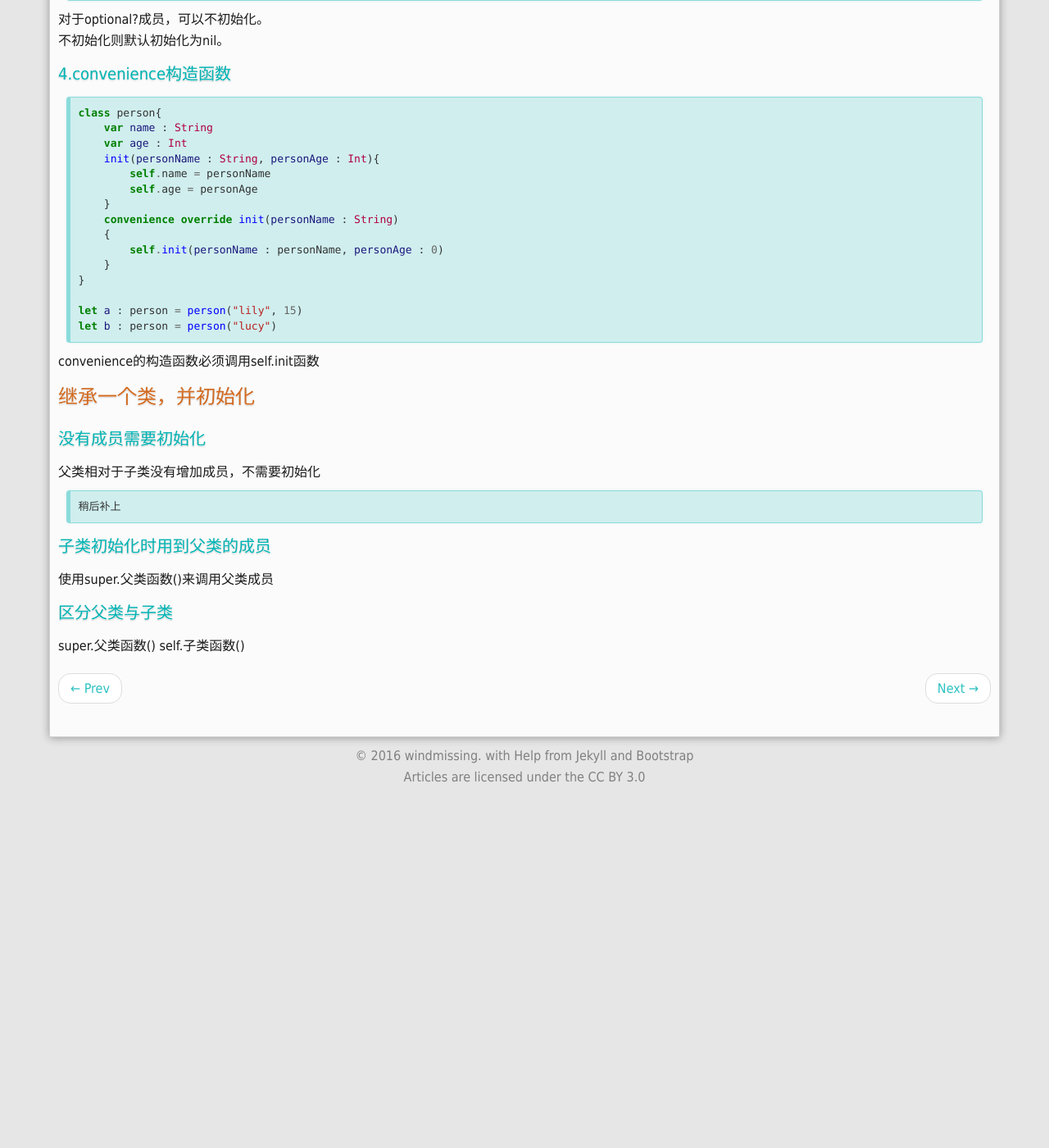
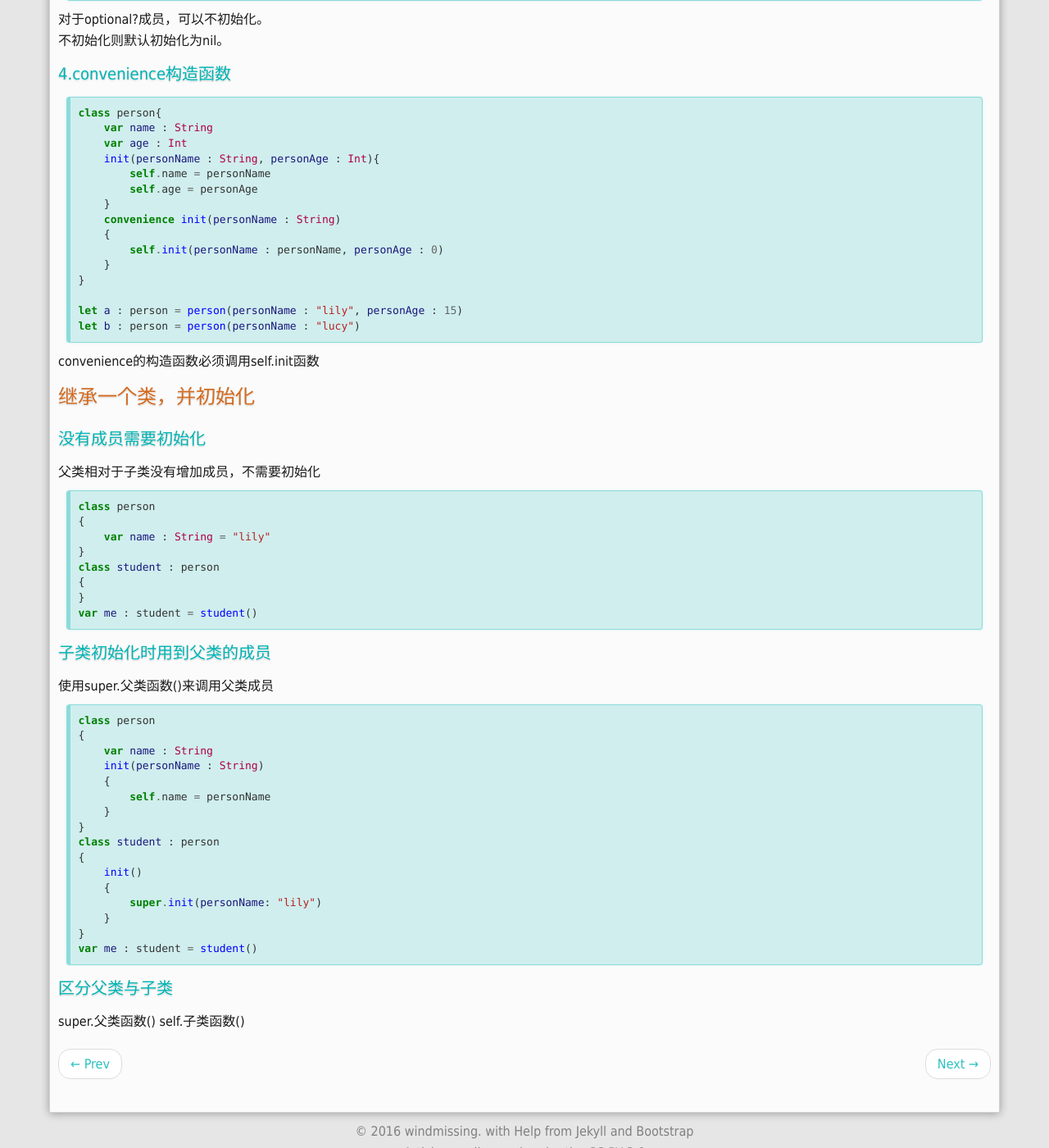
Before and after one commit to windmissing/windmissing.github.io, a Jekyll site: the page built from _posts/2016-06-20-swift-class-init.md, in a window 1280 px wide and 1400 px high, scrolled down 787 px. Shown: the whole window at 82% size. Built offline with Jekyll 4.4.1, drawn with Linux system fonts in a browser that asks for light colours; Markdown is read by kramdown in place of the engine named in the settings; comment, search, counter and statistics services are not loaded; before the commit the page ends 1753 px from its top, so only the background shows below that; some of the changed text lies outside the part shown.

Commit message:
Update 2016-06-20-swift-class-init.md

````diff
--- a/_posts/2016-06-20-swift-class-init.md
+++ b/_posts/2016-06-20-swift-class-init.md
@@ -27,7 +27,7 @@ class person{
         self.name = personName
     }
 }
-let me : person = perons("lily")
+let me : person = person(personName : "lily")
 ```
 
 ##### 3.不初始化成员
@@ -52,14 +52,14 @@ class person{
         self.name = personName
         self.age = personAge
     }
-    convenience override init(personName : String)
+    convenience init(personName : String)
     {
         self.init(personName : personName, personAge : 0)
     }
 }
 
-let a : person = person("lily", 15)
-let b : person = person("lucy")
+let a : person = person(personName : "lily", personAge : 15)
+let b : person = person(personName : "lucy")
 ```
 convenience的构造函数必须调用self.init函数
 
@@ -70,13 +70,39 @@ convenience的构造函数必须调用self.init函数
 父类相对于子类没有增加成员，不需要初始化
 
 ```swift
-稍后补上
+class person
+{
+    var name : String = "lily"
+}
+class student : person
+{
+}
+var me : student = student()
 ```
 
 ##### 子类初始化时用到父类的成员
 
 使用super.父类函数()来调用父类成员
 
+```swift
+class person
+{
+    var name : String
+    init(personName : String)
+    {
+        self.name = personName
+    }
+}
+class student : person
+{
+    init()
+    {
+        super.init(personName: "lily")
+    }
+}
+var me : student = student()
+```
+
 ##### 区分父类与子类
 
 super.父类函数()
````
